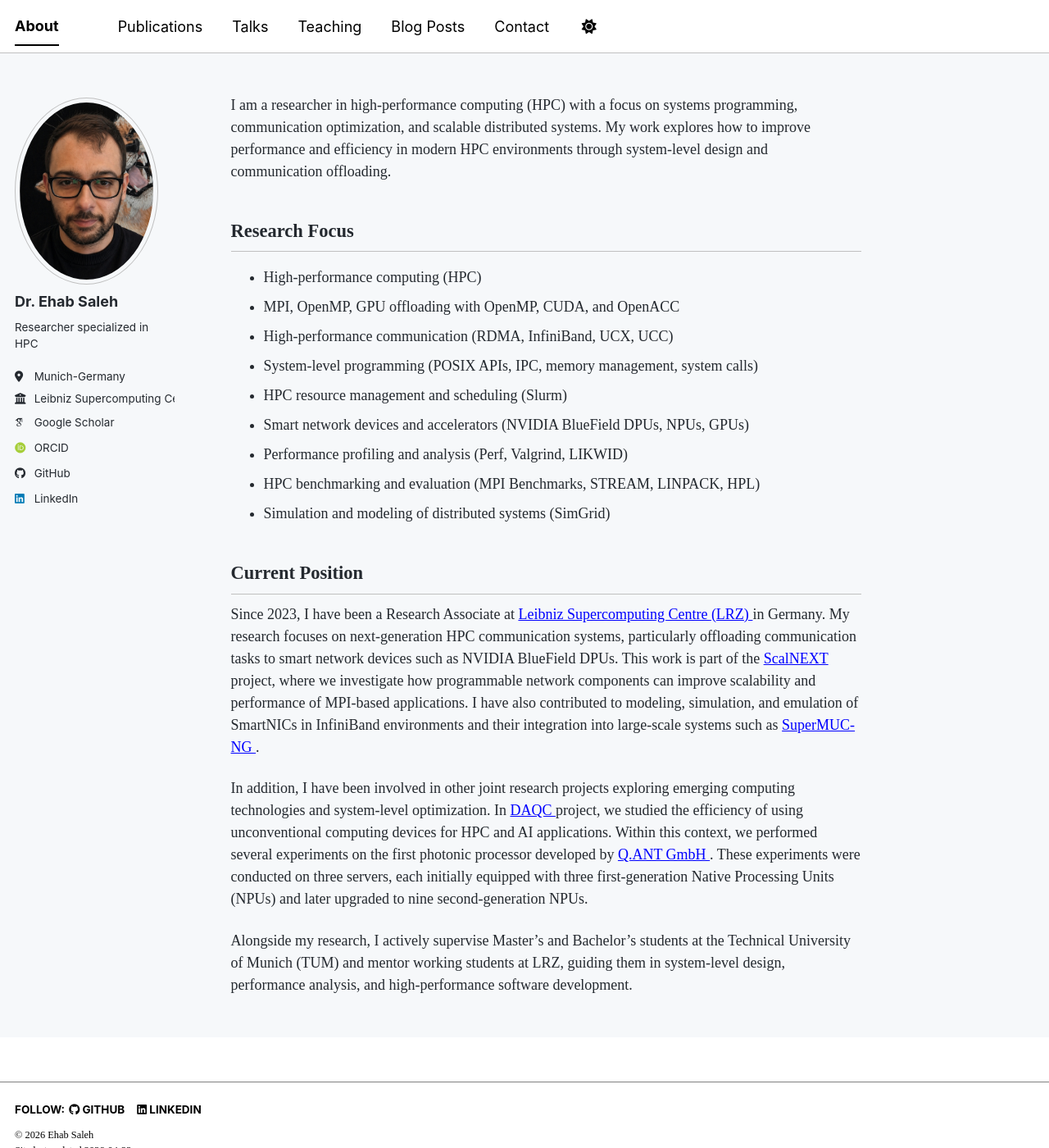
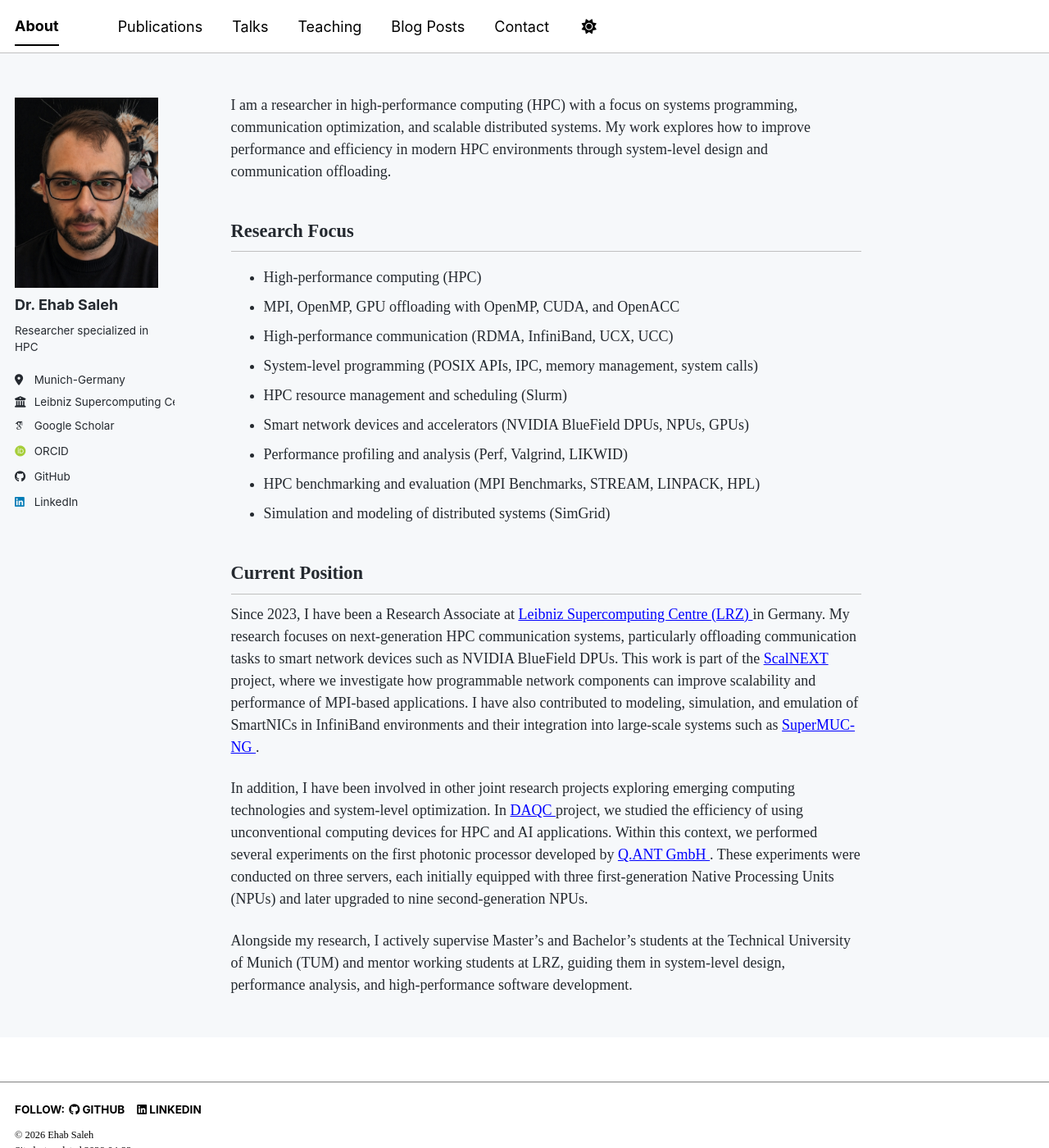
Before and after one commit to ehabosaleh/ehabosaleh.github.io, a Jekyll site: the page built from _pages/about.md, in a window 1280 px wide and 1400 px high. Shown: the whole window at 82% size. Built offline with Jekyll 4.4.1, drawn with Linux system fonts in a browser that asks for light colours; some web fonts are replaced; a script bundle is joined from its source files by our own code; library files that are not in the unit come from our copies.

Commit message:
Reset author avatar image styles
Remove styles for author avatar images to reset appearance.

```diff
--- a/assets/css/main.scss
+++ b/assets/css/main.scss
@@ -49,3 +49,10 @@ html[data-theme="dark"] body {
   background-color: #1e1e1e !important;  /* softer dark (not black) */
   color: #e0e0e0;
 }
+
+.author__avatar img {
+  border-radius: 0 !important;
+  border: none !important;
+  padding: 0 !important;
+  box-shadow: none !important;
+}
```
